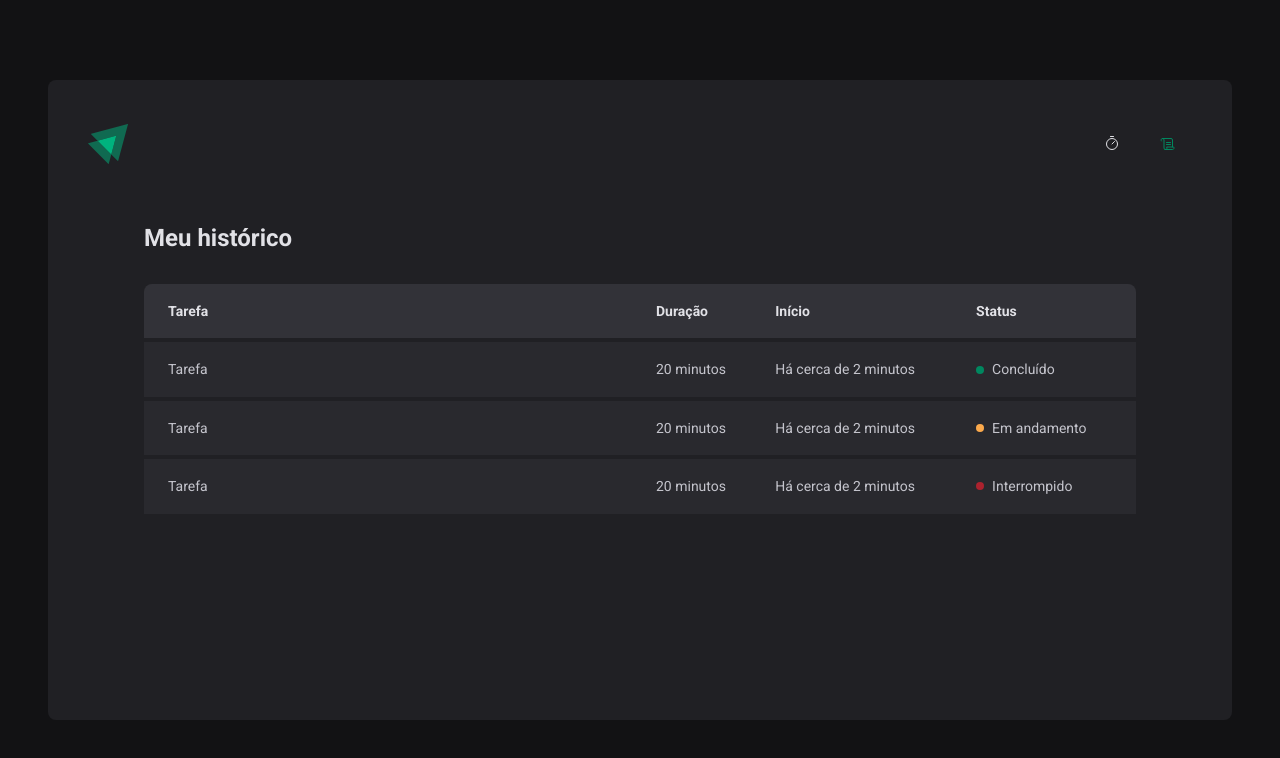
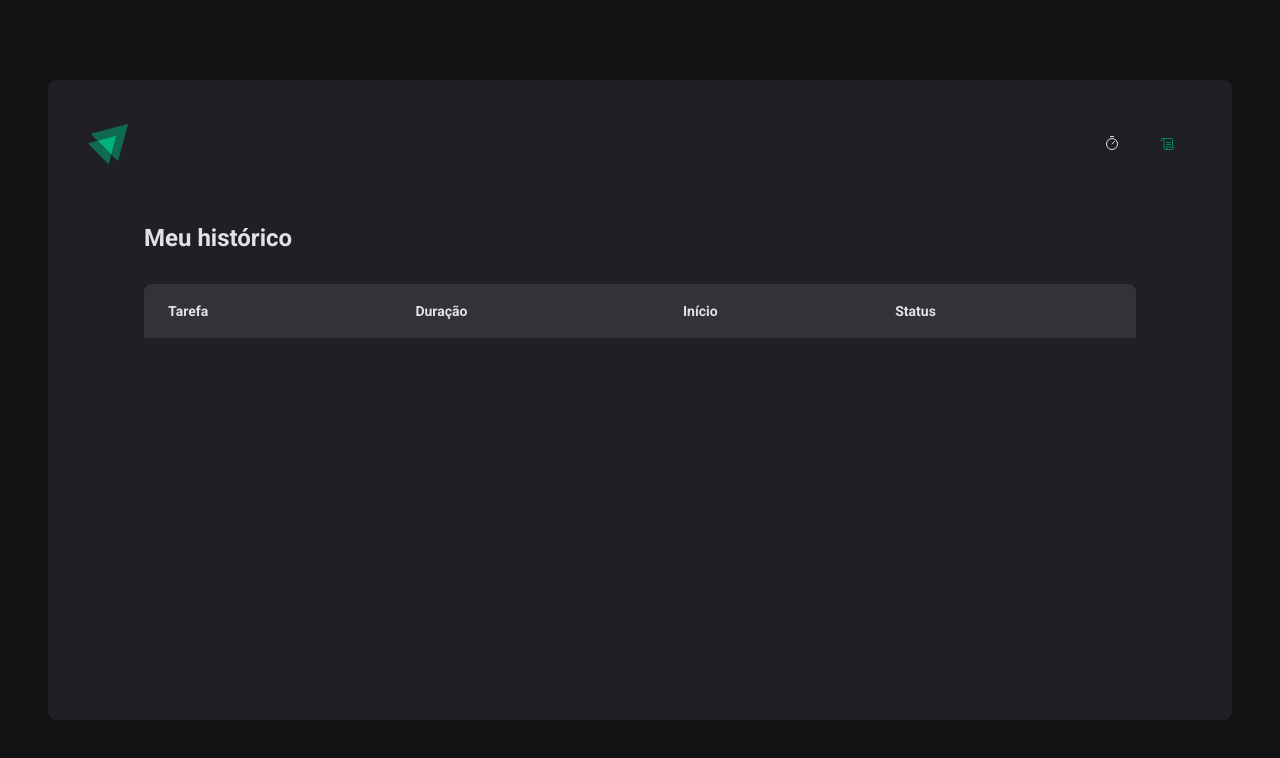
Before and after one commit to AndersonNascimentoAFSN/02-ignite-timer, a React (Vite) app: page /history in a window 1280 px wide. Shown: the top 758 px of the page. Built offline with nearby package versions, Linux system fonts and the light colour scheme.

Commit message:
refactor and add context global in the application

```diff
--- a/src/App.tsx
+++ b/src/App.tsx
@@ -4,12 +4,15 @@ import { Router } from './Router'
 
 import { GlobalStyle } from './styles/global'
 import { defaultTheme } from './styles/themes/default'
+import { CyclesContextProvider } from './contexts/CycleContext'
 
 export function App() {
   return (
     <ThemeProvider theme={defaultTheme}>
       <BrowserRouter>
-        <Router />
+        <CyclesContextProvider>
+          <Router />
+        </CyclesContextProvider>
       </BrowserRouter>
       <GlobalStyle />
     </ThemeProvider>
--- /dev/null
+++ b/src/contexts/CycleContext/index.tsx
@@ -0,0 +1,104 @@
+import { ReactNode, createContext, useState } from 'react'
+import { v4 as uuidv4 } from 'uuid'
+
+interface ICycle {
+  id: string
+  task: string
+  minutesAmount: number
+  startDate: Date
+  interruptedDate?: Date
+  finishedDate?: Date
+}
+
+interface ICreateCycleData {
+  task: string
+  minutesAmount: number
+}
+
+interface ICyclesContextType {
+  cycles: ICycle[]
+  activeCycle: ICycle | undefined
+  activeCycleId: string | null
+  amountSecondsPassed: number
+  markCurrentCycleAsFinished: () => void
+  resetActiveCycles: () => void
+  definedAmountSecondsPassed: (secondsPassed: number) => void
+  createNewCyclo: (data: ICreateCycleData) => void
+  interruptCycle: () => void
+}
+
+export const CyclesContext = createContext({} as ICyclesContextType)
+
+interface ICyclesContextProviderProps {
+  children: ReactNode
+}
+
+export function CyclesContextProvider({
+  children,
+}: ICyclesContextProviderProps) {
+  const [cycles, setCycles] = useState<ICycle[]>([])
+  const [activeCycleId, setActiveCycleId] = useState<string | null>(null)
+  const [amountSecondsPassed, setAmountSecondsPassed] = useState(0)
+
+  function markCurrentCycleAsFinished() {
+    setCycles((state) =>
+      state.map((cycle) => {
+        if (cycle.id === activeCycleId)
+          return { ...cycle, finishedDate: new Date() }
+        return cycle
+      }),
+    )
+  }
+
+  function resetActiveCycles() {
+    setActiveCycleId(null)
+  }
+
+  function definedAmountSecondsPassed(secondsPassed: number) {
+    setAmountSecondsPassed(secondsPassed)
+  }
+
+  function createNewCyclo(data: ICreateCycleData) {
+    const newCycle: ICycle = {
+      id: uuidv4(),
+      task: data.task,
+      minutesAmount: data.minutesAmount,
+      startDate: new Date(),
+    }
+
+    setCycles((cycles) => [...cycles, newCycle])
+    setActiveCycleId(newCycle.id)
+    setAmountSecondsPassed(0)
+  }
+
+  function interruptCycle() {
+    setCycles((state) =>
+      state.map((cycle) => {
+        if (cycle.id === activeCycleId)
+          return { ...cycle, interruptedDate: new Date() }
+        return cycle
+      }),
+    )
+    setActiveCycleId(null)
+  }
+
+  const activeCycle = cycles.find((cycle) => cycle.id === activeCycleId)
+
+  return (
+    <CyclesContext.Provider
+      value={{
+        cycles,
+        activeCycle,
+        activeCycleId,
+        markCurrentCycleAsFinished,
+        resetActiveCycles,
+        amountSecondsPassed,
+        definedAmountSecondsPassed,
+        createNewCyclo,
+        interruptCycle,
+      }}
+    >
+      {children}
+    </CyclesContext.Provider>
+  )
+}
--- /dev/null
+++ b/src/hooks/useCycleContext.tsx
@@ -0,0 +1,6 @@
+import { useContext } from 'react'
+import { CyclesContext } from '../contexts/CycleContext'
+
+export function useCycleContext() {
+  return useContext(CyclesContext)
+}
--- a/src/pages/History/index.tsx
+++ b/src/pages/History/index.tsx
@@ -1,6 +1,11 @@
+import { useCycleContext } from '../../hooks/useCycleContext'
+import { formatDistanceToNow } from 'date-fns'
+import { ptBR } from 'date-fns/locale'
 import { HistoryContainer, HistoryList, Status } from './styles'
 
 export function History() {
+  const { cycles } = useCycleContext()
+
   return (
     <HistoryContainer>
       <h1>Meu histórico</h1>
@@ -17,30 +22,29 @@ export function History() {
           </thead>
 
           <tbody>
-            <tr>
-              <td>Tarefa</td>
-              <td>20 minutos</td>
-              <td>Há cerca de 2 minutos</td>
-              <td>
-                <Status statusColor="green">Concluído</Status>
-              </td>
-            </tr>
-            <tr>
-              <td>Tarefa</td>
-              <td>20 minutos</td>
-              <td>Há cerca de 2 minutos</td>
-              <td>
-                <Status statusColor="yellow">Em andamento</Status>
-              </td>
-            </tr>
-            <tr>
-              <td>Tarefa</td>
-              <td>20 minutos</td>
-              <td>Há cerca de 2 minutos</td>
-              <td>
-                <Status statusColor="red">Interrompido</Status>
-              </td>
-            </tr>
+            {cycles.map((cycle) => (
+              <tr key={cycle.id}>
+                <td>{cycle.task}</td>
+                <td>{cycle.minutesAmount} minutos</td>
+                <td>
+                  {formatDistanceToNow(cycle.startDate, {
+                    addSuffix: true,
+                    locale: ptBR,
+                  })}
+                </td>
+                <td>
+                  {cycle.finishedDate && (
+                    <Status statusColor="green">Concluído</Status>
+                  )}
+                  {cycle.interruptedDate && (
+                    <Status statusColor="red">Interrompido</Status>
+                  )}
+                  {!cycle.finishedDate && !cycle.interruptedDate && (
+                    <Status statusColor="yellow">Em andamento</Status>
+                  )}
+                </td>
+              </tr>
+            ))}
           </tbody>
         </table>
       </HistoryList>
--- a/src/pages/Home/Countdown/index.tsx
+++ b/src/pages/Home/Countdown/index.tsx
@@ -1,6 +1,6 @@
 import { differenceInSeconds } from 'date-fns'
-import { useContext, useEffect } from 'react'
-import { CyclesContext } from '..'
+import { useEffect } from 'react'
+import { useCycleContext } from '../../../hooks/useCycleContext'
 import { CountDownContainer, Separator } from './styles'
 
 export function Countdown() {
@@ -11,7 +11,7 @@ export function Countdown() {
     resetActiveCycles,
     amountSecondsPassed,
     definedAmountSecondsPassed,
-  } = useContext(CyclesContext)
+  } = useCycleContext()
 
   const totalSeconds = activeCycle ? activeCycle.minutesAmount * 60 : 0
   const currentSeconds = activeCycle ? totalSeconds - amountSecondsPassed : 0
--- a/src/pages/Home/NewCycleForm/index.tsx
+++ b/src/pages/Home/NewCycleForm/index.tsx
@@ -1,10 +1,9 @@
 import { FormContainer, MinutesAmountInput, TaskInput } from './styles'
-import { CyclesContext } from '../'
-import { useContext } from 'react'
 import { useFormContext } from 'react-hook-form'
+import { useCycleContext } from '../../../hooks/useCycleContext'
 
 export function NewCycleForm() {
-  const { activeCycle } = useContext(CyclesContext)
+  const { activeCycle } = useCycleContext()
   const { register } = useFormContext()
 
   return (
--- a/src/pages/Home/index.tsx
+++ b/src/pages/Home/index.tsx
@@ -1,13 +1,12 @@
-import { createContext, useState } from 'react'
 import { HandPalm, Play } from 'phosphor-react'
 import { FormProvider, useForm } from 'react-hook-form'
 import { zodResolver } from '@hookform/resolvers/zod'
 import * as zod from 'zod'
-import { v4 as uuidv4 } from 'uuid'
 
 import { HomeContainer, StartCountButton, StopCountButton } from './styles'
 import { NewCycleForm } from './NewCycleForm'
 import { Countdown } from './Countdown'
+import { useCycleContext } from '../../hooks/useCycleContext'
 
 const newCycloFormValidationSchema = zod.object({
   task: zod.string().min(1, 'Informe a tarefa'),
@@ -27,30 +26,8 @@ const newCycloFormValidationSchema = zod.object({
 
 type newCycloFormData = zod.infer<typeof newCycloFormValidationSchema>
 
-interface ICycle {
-  id: string
-  task: string
-  minutesAmount: number
-  startDate: Date
-  interruptedDate?: Date
-  finishedDate?: Date
-}
-
-interface CyclesContextType {
-  activeCycle: ICycle | undefined
-  activeCycleId: string | null
-  amountSecondsPassed: number
-  markCurrentCycleAsFinished: () => void
-  resetActiveCycles: () => void
-  definedAmountSecondsPassed: (secondsPassed: number) => void
-}
-
-export const CyclesContext = createContext({} as CyclesContextType)
-
 export function Home() {
-  const [cycles, setCycles] = useState<ICycle[]>([])
-  const [activeCycleId, setActiveCycleId] = useState<string | null>(null)
-  const [amountSecondsPassed, setAmountSecondsPassed] = useState(0)
+  const { createNewCyclo, interruptCycle, activeCycle } = useCycleContext()
 
   const newCycleForm = useForm<newCycloFormData>({
     resolver: zodResolver(newCycloFormValidationSchema),
@@ -62,49 +39,9 @@ export function Home() {
 
   const { handleSubmit, watch, reset } = newCycleForm
 
-  const activeCycle = cycles.find((cycle) => cycle.id === activeCycleId)
-
-  function markCurrentCycleAsFinished() {
-    setCycles((state) =>
-      state.map((cycle) => {
-        if (cycle.id === activeCycleId)
-          return { ...cycle, finishedDate: new Date() }
-        return cycle
-      }),
-    )
-  }
-
-  function resetActiveCycles() {
-    setActiveCycleId(null)
-  }
-
-  function definedAmountSecondsPassed(secondsPassed: number) {
-    setAmountSecondsPassed(secondsPassed)
-  }
-
   function handleCreateNewCyclo(data: newCycloFormData) {
-    const newCycle: ICycle = {
-      id: uuidv4(),
-      task: data.task,
-      minutesAmount: data.minutesAmount,
-      startDate: new Date(),
-    }
-
-    setCycles((cycles) => [...cycles, newCycle])
-    setActiveCycleId(newCycle.id)
-    setAmountSecondsPassed(0)
+    createNewCyclo(data)
     reset()
-  }
-
-  function handleInterruptCycle() {
-    setCycles((state) =>
-      state.map((cycle) => {
-        if (cycle.id === activeCycleId)
-          return { ...cycle, interruptedDate: new Date() }
-        return cycle
-      }),
-    )
-    setActiveCycleId(null)
   }
 
   const isSubmitDisabled = !watch('task') || !watch('minutesAmount')
@@ -112,24 +49,13 @@ export function Home() {
   return (
     <HomeContainer>
       <form action="" onSubmit={handleSubmit(handleCreateNewCyclo)}>
-        <CyclesContext.Provider
-          value={{
-            activeCycle,
-            activeCycleId,
-            markCurrentCycleAsFinished,
-            resetActiveCycles,
-            amountSecondsPassed,
-            definedAmountSecondsPassed,
-          }}
-        >
-          <FormProvider {...newCycleForm}>
-            <NewCycleForm />
-          </FormProvider>
-          <Countdown />
-        </CyclesContext.Provider>
+        <FormProvider {...newCycleForm}>
+          <NewCycleForm />
+        </FormProvider>
+        <Countdown />
 
         {activeCycle ? (
-          <StopCountButton type="button" onClick={handleInterruptCycle}>
+          <StopCountButton type="button" onClick={interruptCycle}>
             <HandPalm size={24} />
             Interromper
           </StopCountButton>
```
